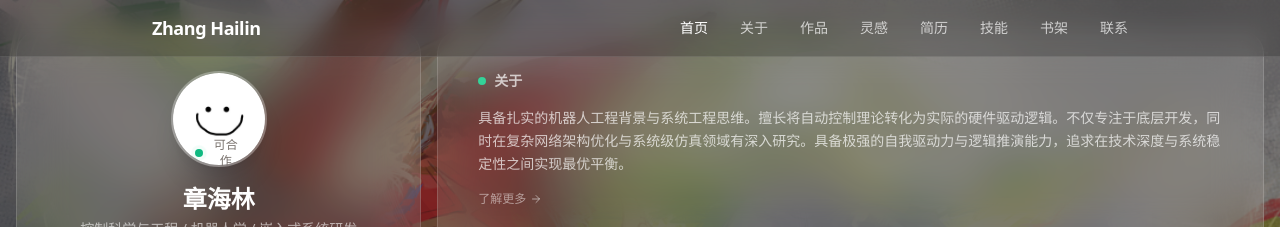
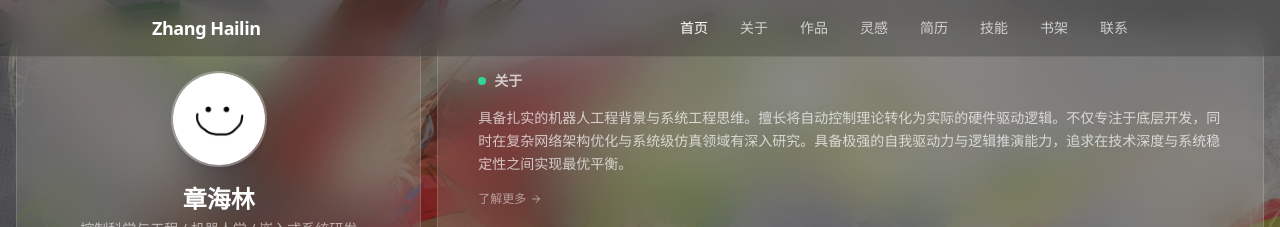
Before and after one commit to zhl3218524121-sys/zhl3218524121-sys.github.io, a React (Vite) app: page /#/ in a window 1280 px wide. Shown: the top 227 px of the page. Built offline with nearby package versions, Linux system fonts and the light colour scheme.

Commit message:
ui: remove status badge, use avatar for og:image

```diff
--- a/index.html
+++ b/index.html
@@ -16,14 +16,14 @@
     <meta property="og:site_name" content="章海林 | 个人品牌网站" />
     <meta property="og:title" content="章海林 | 嵌入式与机器人开发" />
     <meta property="og:description" content="控制科学与工程背景，专注嵌入式系统与机器人底层驱动开发。" />
-    <meta property="og:image" content="https://images.unsplash.com/photo-1518770660439-4636190af475?w=1200&h=630&fit=crop" />
+    <meta property="og:image" content="https://zhl3218524121-sys.github.io/assets/avatar/avatar.jpg" />
     <meta property="og:url" content="https://zhl3218524121-sys.github.io/" />
 
     <!-- Twitter Card -->
     <meta name="twitter:card" content="summary_large_image" />
     <meta name="twitter:title" content="章海林 | 嵌入式与机器人开发" />
     <meta name="twitter:description" content="控制科学与工程背景，专注嵌入式系统与机器人底层驱动开发。" />
-    <meta name="twitter:image" content="https://images.unsplash.com/photo-1518770660439-4636190af475?w=1200&h=630&fit=crop" />
+    <meta name="twitter:image" content="https://zhl3218524121-sys.github.io/assets/avatar/avatar.jpg" />
 
     <!-- 主题色 -->
     <meta name="theme-color" content="#1c1917" media="(prefers-color-scheme: dark)" />
--- a/public/data/config.json
+++ b/public/data/config.json
@@ -5,7 +5,7 @@
     "brand": "Zhang Hai Lin",
     "tagline": "控制科学与工程 / 机器人学 / 嵌入式系统研发",
     "bio": "具备扎实的机器人工程背景与系统工程思维。擅长将自动控制理论转化为实际的硬件驱动逻辑。不仅专注于底层开发，同时在复杂网络架构优化与系统级仿真领域有深入研究。具备极强的自我驱动力与逻辑推演能力，追求在技术深度与系统稳定性之间实现最优平衡。",
-    "status": "可合作",
+    "status": "",
     "avatar": "/assets/avatar/avatar.jpg",
     "resumePdf": "/assets/resume/resume.pdf",
     "email": "3218524121@qq.com"
--- a/src/pages/HomePage.jsx
+++ b/src/pages/HomePage.jsx
@@ -1,7 +1,7 @@
 import { Link } from 'react-router-dom'
 import { ArrowRight, Github, Mail, Briefcase, Download } from 'lucide-react'
 import BgSwitcher from '../components/BgSwitcher'
-import StatusBadge from '../components/StatusBadge'
+
 import SocialIcons from '../components/SocialIcons'
 import { useJsonData } from '../hooks/useJsonData'
 
@@ -53,9 +53,7 @@ export default function HomePage() {
                   alt="avatar"
                   className="w-full h-full rounded-full object-cover border-2 border-white/30 shadow-xl"
                 />
-                <div className="absolute -bottom-0.5 left-1/2 -translate-x-1/2">
-                  <StatusBadge text={site?.status || '可合作'} />
-                </div>
+
               </div>
               <h1 className="text-2xl font-bold text-white mb-1">{site?.name || '章海林'}</h1>
               <p className="text-sm text-white/60 mb-4">{site?.tagline || '控制科学与工程 / 机器人学 / 嵌入式系统研发'}</p>
```
